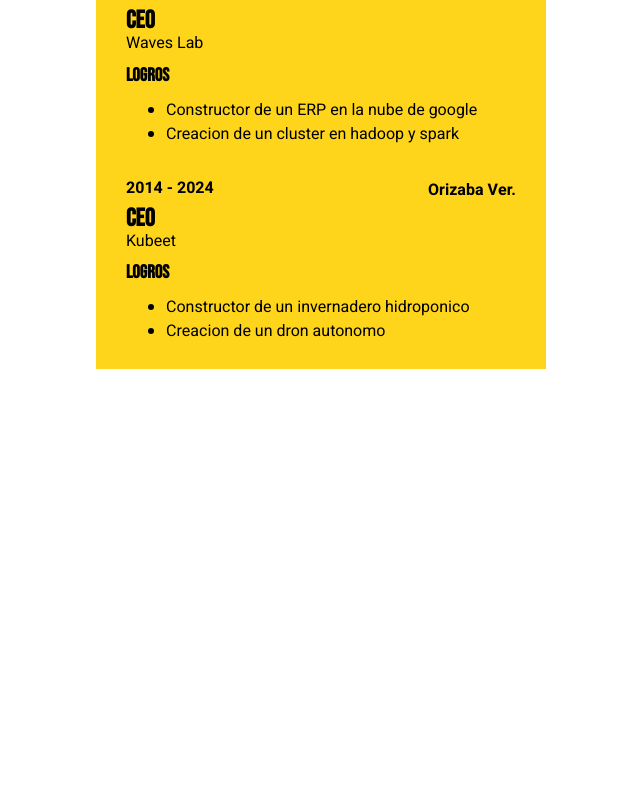
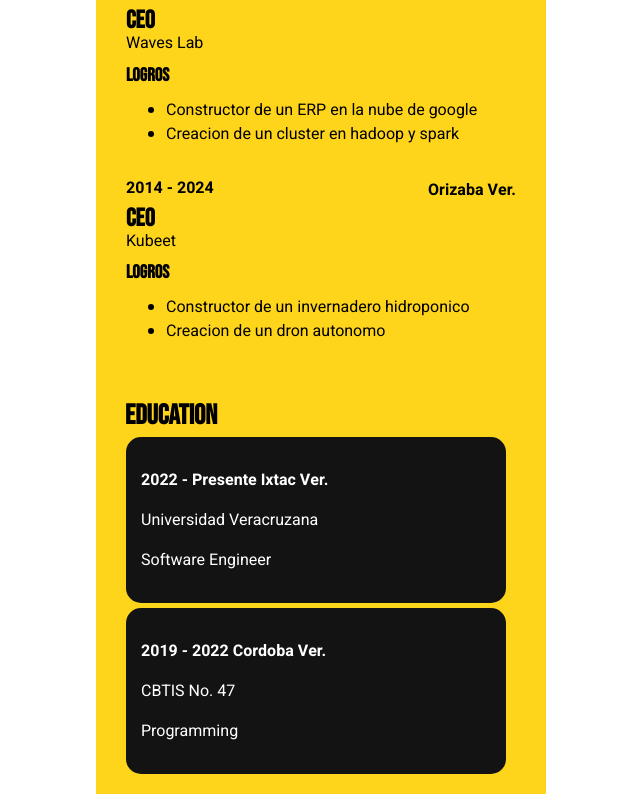
Before and after one commit to MarianoOTech/MarianoOTech.github.io, an Angular app: page / in a window 1280 px wide. Shown: the part 297-1091 px from the top of the page, without its empty margins (94-734 px from the left). Before the commit the page ends 800 px from the top, so only its background shows below. Built offline with nearby package versions, Linux system fonts and the light colour scheme.

Commit message:
add education branch #3

```diff
--- a/src/app/app.component.html
+++ b/src/app/app.component.html
@@ -6,5 +6,8 @@
         <div id="work_experience">
             <app-work-experience></app-work-experience>
         </div>
+        <div id="education">
+            <app-education></app-education>
+        </div>
     </div>
 </section>
--- a/src/app/app.component.ts
+++ b/src/app/app.component.ts
@@ -4,6 +4,7 @@ import { RouterOutlet } from '@angular/router';
 //Components
 import { HeaderComponent } from './header/header.component';
 import { WorkExperienceComponent } from './work-experience/work-experience.component';
+import { EducationComponent } from './education/education.component';
 
 @Component({
   selector: 'app-root',
@@ -11,8 +12,8 @@ import { WorkExperienceComponent } from './work-experience/work-experience.compo
   imports: [
     RouterOutlet,
     HeaderComponent,
-    WorkExperienceComponent
-
+    WorkExperienceComponent,
+    EducationComponent
   ],
   templateUrl: './app.component.html',
   styleUrl: './app.component.css'
--- /dev/null
+++ b/src/app/education/education.component.css
@@ -0,0 +1,31 @@
+.educ-experiences {
+    background-color: rgb(255, 213, 27);
+    width: 410px;
+    min-height: 150px;
+    padding: 20px;
+    font-family: 'Heebo';
+}
+
+h1 {
+    font-family: 'Bebas Neue';
+    margin: 0;
+    font-size: 28px;
+    padding-left: 9px;
+    padding-top: 10px;
+    color: black;
+}
+
+.information-container {
+    background-color: rgb(19, 19, 19);
+    max-width: 350px;
+    padding: 15px;
+    border-radius: 15px;
+    margin-left: 10px;
+    margin-top: 5px;
+    color: white;
+}
+
+.fecha-ubicacion {
+    font-weight: bold;
+    margin-bottom: 5px;
+}
--- /dev/null
+++ b/src/app/education/education.component.html
@@ -0,0 +1,12 @@
+<div class="educ-experiences">
+    <h1>Education</h1>
+    <div *ngFor="let work of educationExperience">
+        <div class="information-container">
+            <p class="fecha-ubicacion">
+                    {{work.fecha}} {{work.ubicacion}}
+            </p>
+            <p class="puesto">{{work.puesto}}</p>
+            <p class="empresa">{{work.empresa}}</p>
+        </div>
+    </div>
+</div>
--- /dev/null
+++ b/src/app/education/education.component.ts
@@ -0,0 +1,32 @@
+import { Component } from '@angular/core';
+import { CommonModule } from '@angular/common';
+
+@Component({
+  selector: 'app-education',
+  standalone: true,
+  imports: [CommonModule],
+  templateUrl: './education.component.html',
+  styleUrl: './education.component.css'
+})
+export class EducationComponent {
+  educationExperience : Array<any> = [];
+  ngOnInit(): void {
+    let educ1 = {
+      fecha: "2022 - Presente",
+      ubicacion: "Ixtac Ver.",
+      puesto: "Universidad Veracruzana",
+      empresa: "Software Engineer",
+    };
+
+    let educ2 = {
+      fecha: "2019 - 2022",
+      ubicacion: "Cordoba Ver.",
+      puesto: "CBTIS No. 47",
+      empresa: "Programming",
+    };
+
+    this.educationExperience.push(educ1);
+    this.educationExperience.push(educ2);
+    console.log(this.educationExperience);
+  }
+}
```
Also changed, not shown: 1 other file (tests, documents, lock files or other folders).
